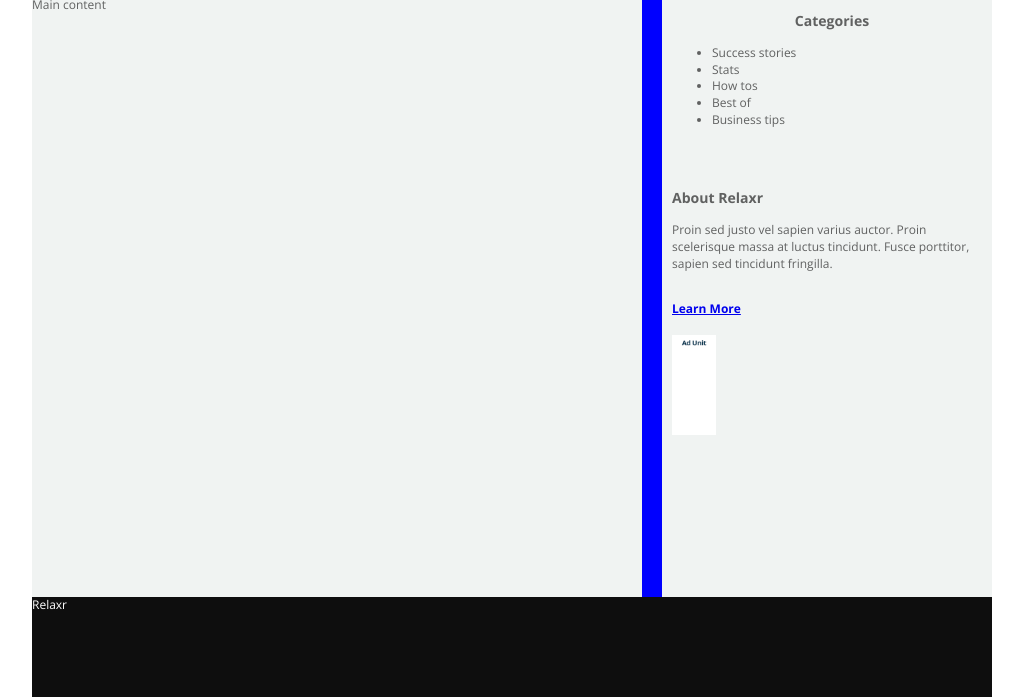
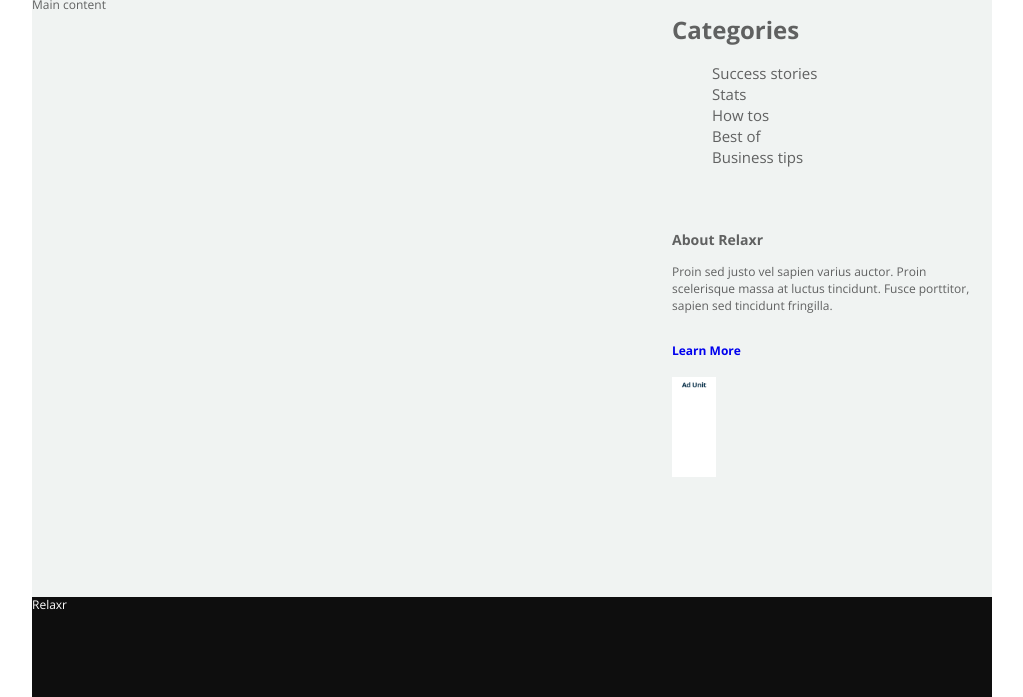
Before and after one commit to jennylove3/fewd-homework, a plain HTML site: page Week 3/Relaxr-Two-Column.html in a window 1280 px wide. Shown: the part 103-800 px from the top of the page, without its empty margins (128-1151 px from the left). Drawn offline with nearby package versions, Linux system fonts and the light colour scheme.

Commit message:
week 3 homework
Relax 2 column

```diff
--- a/Week 3/CSS/style.css
+++ b/Week 3/CSS/style.css
@@ -61,7 +61,7 @@ body {
 #container {
   width: 960px;
   margin: auto;
-  background-color: blue;
+  background-color: #F0F3F2;
   color: #fff;
   font-family: 'Open Sans', sans-serif;
 
@@ -71,6 +71,7 @@ body {
 header {
   background-color: #033048;
   height: 100px;
+  width: 100%;
 }
 
 .main {
@@ -80,6 +81,7 @@ header {
   height: 600px;
   margin-right: 20px;
   color: #606161;
+  display: inline;
 
 
 
@@ -92,9 +94,10 @@ header {
   height: 600px;
   padding-left: 10px;
   color: #606161;
+}
 
 
-}
+
  /* Top Nav Bar */
 nav {
     text-align: center;
@@ -130,6 +133,15 @@ nav a:hover {
     background: #111;
 }
 
+.sidebar ul {
+  font-size: 15px;
+  list-style-type: none;
+}
+.sidebar a {
+  text-decoration: none;
+  color:
+}
+
 .logo {
   float: left;
   display: inline;
--- a/Week 3/Relaxr-Two-Column.html
+++ b/Week 3/Relaxr-Two-Column.html
@@ -32,7 +32,7 @@
       <div class="main">
       Main content</div>
       <div class="sidebar">
-    <center>    <h3> Categories </h3> </center>
+ <h1> Categories </h1>
       <ul> <li>Success stories
           </li>
           <li>Stats</li>
```
